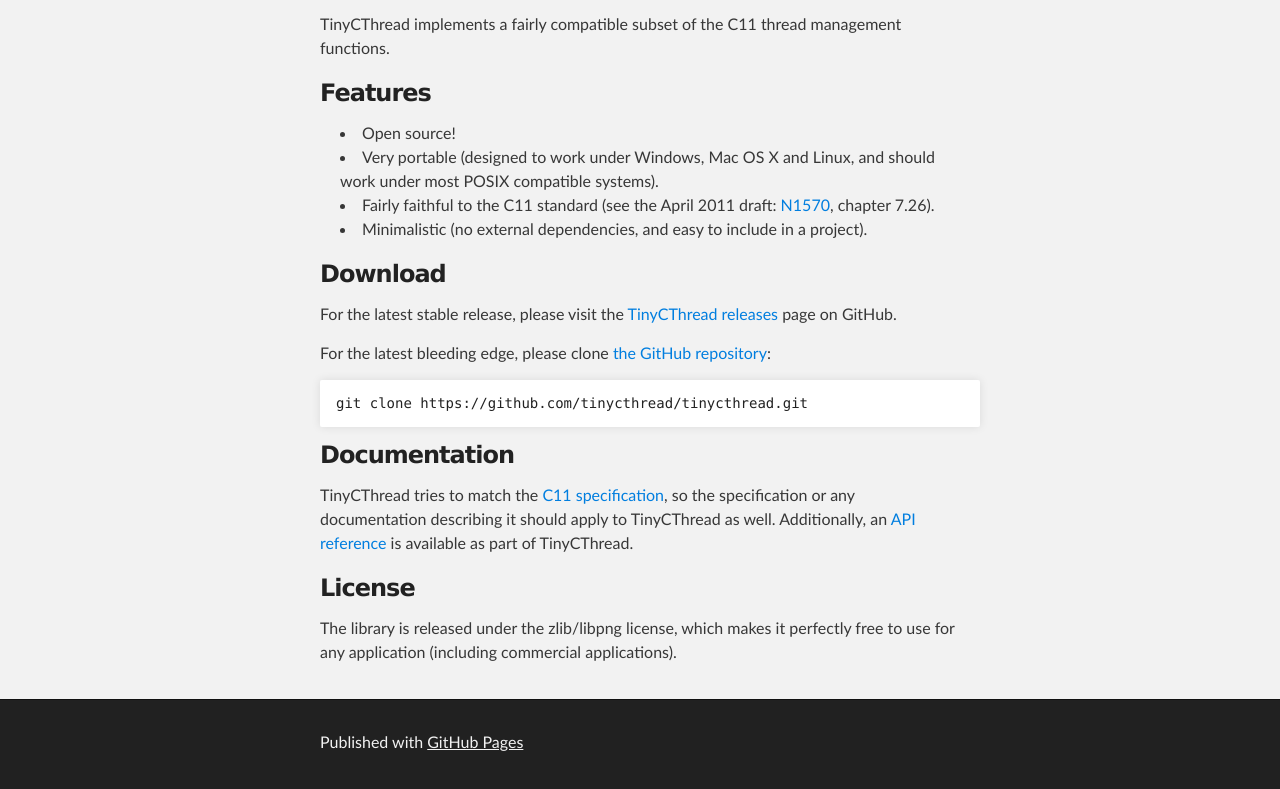
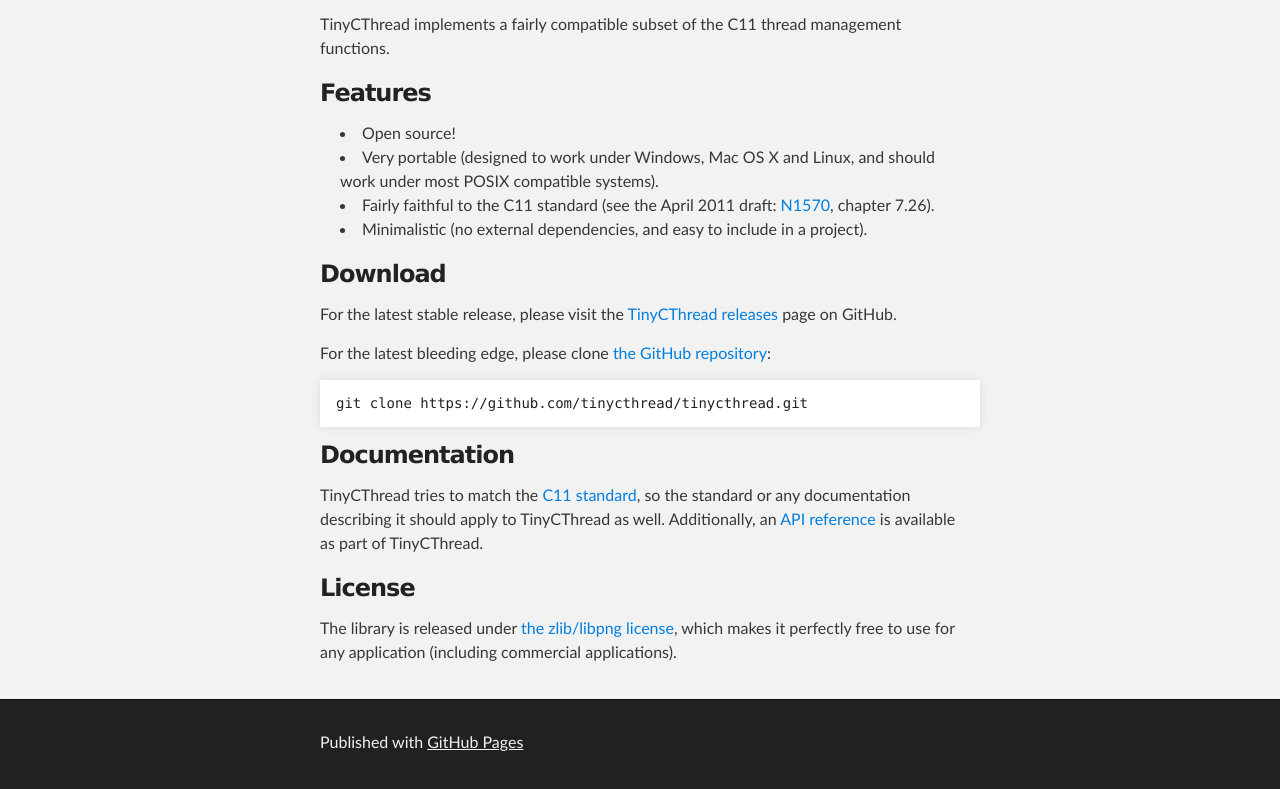
Before and after one commit to tinycthread/tinycthread.github.io, a plain HTML site: page index.html in a window 1280 px wide. Shown: the part 372-1161 px from the top of the page. Drawn offline with Linux system fonts and the light colour scheme.

Commit message:
s/specification/standard/, link to license.

```diff
--- a/index.html
+++ b/index.html
@@ -56,13 +56,13 @@
 
 <h3><a name="documentation" class="anchor" href="#documentation"><span class="octicon octicon-link"></span></a>Documentation</h3>
 <p>
-	TinyCThread tries to match the <a href="http://www.open-std.org/jtc1/sc22/wg14/www/docs/n1570.pdf">C11 specification</a>, so the specification or any documentation describing it should apply to TinyCThread as well.  Additionally, an <a href="doc">API reference</a> is available as part of TinyCThread.
+	TinyCThread tries to match the <a href="http://www.open-std.org/jtc1/sc22/wg14/www/docs/n1570.pdf">C11 standard</a>, so the standard or any documentation describing it should apply to TinyCThread as well.  Additionally, an <a href="doc">API reference</a> is available as part of TinyCThread.
 </p>
 
 <h3>
 <a name="license" class="anchor" href="#license"><span class="octicon octicon-link"></span></a>License</h3>
 
-<p>The library is released under the zlib/libpng license, which makes it perfectly free to use for any application (including commercial applications).</p>
+<p>The library is released under <a href="http://opensource.org/licenses/Zlib">the zlib/libpng license</a>, which makes it perfectly free to use for any application (including commercial applications).</p>
       </section>
     </div>
 
```
